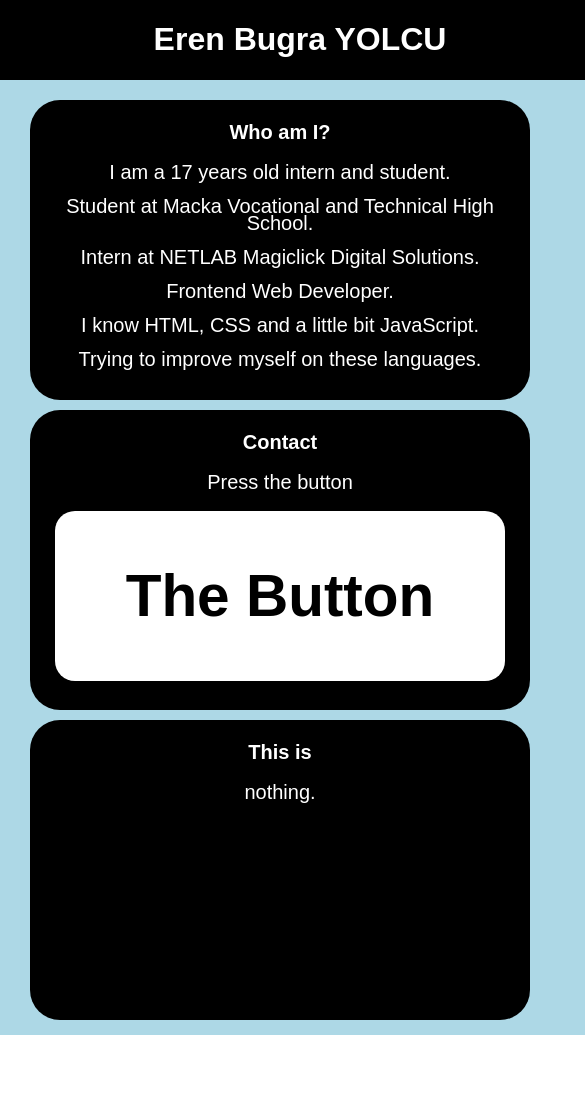
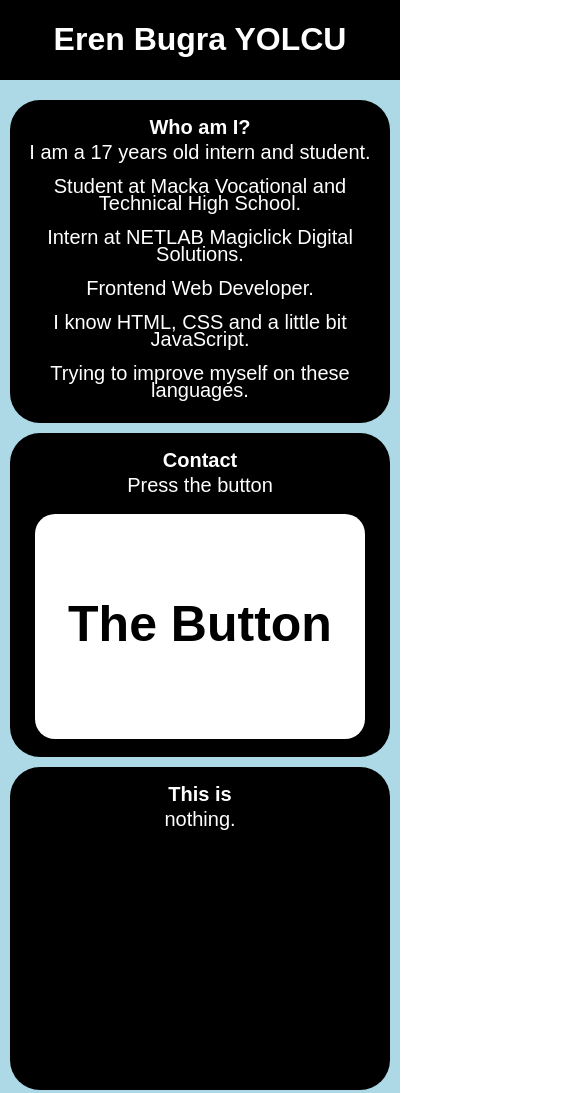
Before and after one commit to erenbugrayolcu/biography, a plain HTML site: page index.html in a window 390 px wide. Shown: the top 1093 px of the page, 585 px wide, since content can reach past the window. Before the commit the page ends 1035 px from the top, so only its background shows below. Drawn offline with Linux system fonts and the light colour scheme.

Commit message:
Update styles.css

```diff
--- a/css/styles.css
+++ b/css/styles.css
@@ -94,14 +94,15 @@ body .container .middleContent .cards p {
   line-height: 40px;
 }
 
-@media only screen and (max-width: 600px) {
+@media only screen and (max-width: 400px) {
   body .container {
     background-color: lightblue;
-    height: auto;
+    width: 400px;
+    height: 1100px;
   }
   body .container .header {
     background: #000;
-    width: 600px;
+    width: 400px;
     height: 80px;
     padding-top: 1px;
   }
@@ -111,8 +112,8 @@ body .container .middleContent .cards p {
     color: #fff;
   }
   body .container .middleContent {
-    width: 600px;
-    height: 940px;
+    width: 400px;
+    height: 1000px;
     margin-top: 15px;
     display: -webkit-box;
     display: -ms-flexbox;
@@ -124,9 +125,9 @@ body .container .middleContent .cards p {
   }
   body .container .middleContent .cards {
     background: #000;
-    width: 500px;
-    height: 300px;
-    margin: 5px 30px;
+    width: 380px;
+    height: 350px;
+    margin: 5px 10px;
     border-radius: 30px;
     padding-top: 1px;
   }
@@ -136,8 +137,8 @@ body .container .middleContent .cards p {
   body .container .middleContent .cards .background {
     background: #fff;
     margin-left: 25px;
-    width: 450px;
-    height: 170px;
+    width: 330px;
+    height: 225px;
     border-radius: 20px;
     font-size: 50px;
     border: none;
@@ -147,21 +148,22 @@ body .container .middleContent .cards p {
     margin-top: 20px;
   }
   body .container .middleContent .cards .background h3 {
+    font-size: 50px;
     text-align: center;
-    margin-top: 50px;
+    margin-top: 80px;
     color: #000;
   }
   body .container .middleContent .cards h2 {
     text-align: center;
     color: #fff;
     font-size: 20px;
-    margin-top: 20px;
+    margin-top: 15px;
   }
   body .container .middleContent .cards p {
     text-align: center;
     color: #fff;
     font-size: 20px;
-    margin-top: 20px;
+    margin-top: 5px;
     padding: 0 10px;
     line-height: 17px;
   }
```
